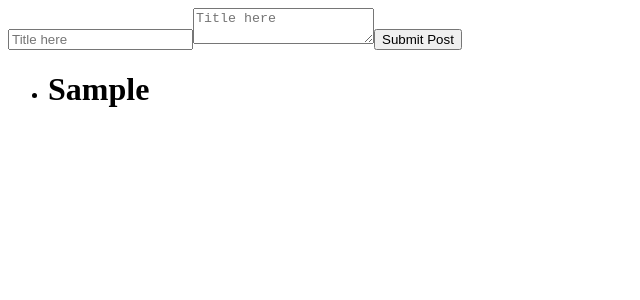
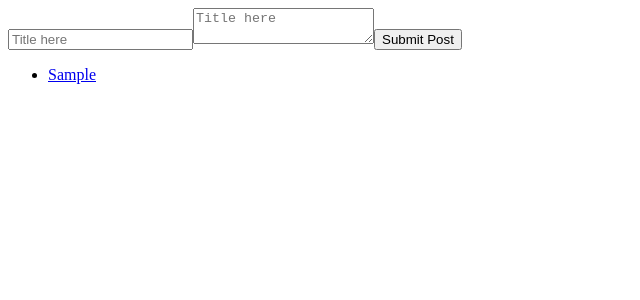
Before and after one commit to seanpatches/react-redux, a React app: page / in a window 1280 px wide. Both pictures are taken after typing "Sample", "Sample" into the empty fields and a click on the button "Submit Post". Shown: the top 300 px of the page, without its empty margins (0-640 px from the left). Built offline with nearby package versions, Linux system fonts and the light colour scheme.

Commit message:
refactored to a single posts container, drawing in home component

```diff
--- a/package.json
+++ b/package.json
@@ -28,6 +28,7 @@
     "react": "^16.8.6",
     "react-dom": "^16.8.6",
     "react-redux": "^7.0.3",
+    "react-router-dom": "^5.0.0",
     "redux": "^4.0.1",
     "uid": "0.0.2"
   },
--- a/src/components/App.js
+++ b/src/components/App.js
@@ -1,12 +1,17 @@
 import React from 'react';
-import CreatePost from '../containers/CreatePost';
-import AllPosts from '../containers/AllPosts';
-
+import {
+  BrowserRouter as Router,
+  Route,
+  Switch
+} from 'react-router-dom';
+import ConnectPosts from '../containers/ConnectHome';
 export default function App(){
   return (
   <>
-    <CreatePost />
-    <AllPosts />
+    <Router>
+      <Route path="/" component={ConnectPosts} />
+      {/* <Route path="/details" component={CreatePost} /> */}
+    </Router>
   </>
   );
 }
--- /dev/null
+++ b/src/components/Home.js
@@ -0,0 +1,18 @@
+import React from 'react';
+import PropTypes from 'prop-types';
+import PostForm from './PostForm';
+import Posts from './Posts';
+
+export default function Home({ onSubmit, posts }){
+  return (
+    <>
+      <PostForm onSubmit={onSubmit}/>
+      <Posts posts={posts}/>
+    </>
+  );
+}
+
+Home.propTypes = {
+  onSubmit: PropTypes.func.isRequired,
+  posts: PropTypes.array.isRequired
+}
--- a/src/components/Post.js
+++ b/src/components/Post.js
@@ -1,10 +1,13 @@
 import React from 'react';
+import { Link } from 'react-router-dom';
 import PropTypes from 'prop-types';
 
 function Post({ post }) {
   return (
     <>
-      <h1>{post.title}</h1>
+      <Link to={`/comments/${post.id}`}>
+        <p>{post.title}</p>
+      </Link>
     </>
   );
 }
--- a/src/components/Posts.js
+++ b/src/components/Posts.js
@@ -4,6 +4,7 @@ import Post from './Post';
 
 function Posts({ posts }) {
   const postsList = posts.map(post => {
+    console.log(post);
     return (
       <li key={post.id}>
         <Post post={post}/>
--- a/src/containers/AllPosts.js
+++ /dev/null
@@ -1,12 +0,0 @@
-import { connect } from 'react-redux';
-import Posts from '../components/Posts';
-import { getPosts } from '../selectors/postSelectors';
-
-const mapStateToProps = state => ({
-  posts: getPosts(state)
-});
-
-export default connect(
-  mapStateToProps,
-  null
-)(Posts);
--- a/src/containers/CreatePost.js
+++ b/src/containers/ConnectHome.js
@@ -1,6 +1,11 @@
 import { connect } from 'react-redux';
+import { getPosts } from '../selectors/postSelectors';
 import { addPost } from '../actions/postActions';
-import PostForm from '../components/PostForm';
+import Home from '../components/Home.js';
+
+const mapStateToProps = state => ({
+  posts: getPosts(state)
+});
 
 const mapDispatchToProps = dispatch => ({
   onSubmit(title, body){
@@ -9,6 +14,6 @@ const mapDispatchToProps = dispatch => ({
 });
 
 export default connect(
-  null,
+  mapStateToProps,
   mapDispatchToProps
-)(PostForm);
+)(Home);
```
Also changed, not shown: 1 other file (tests, documents, lock files or other folders).
